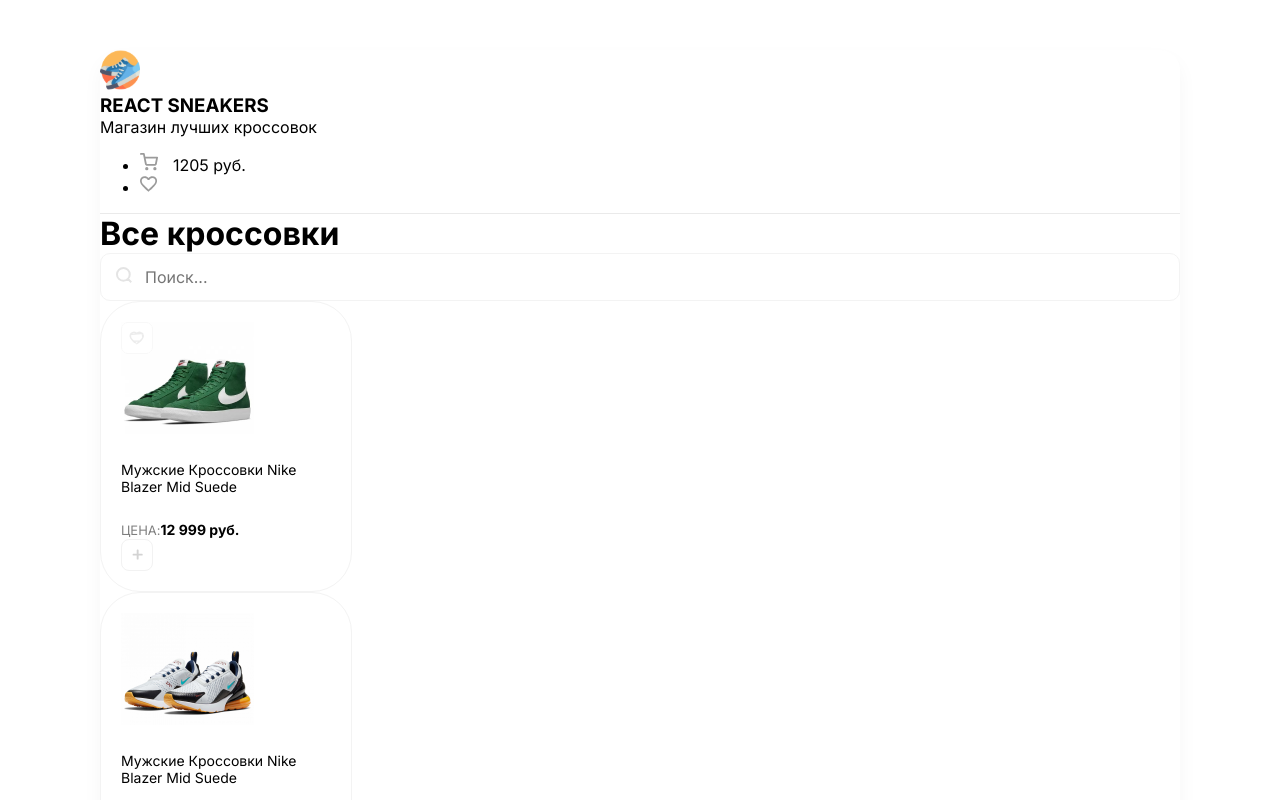
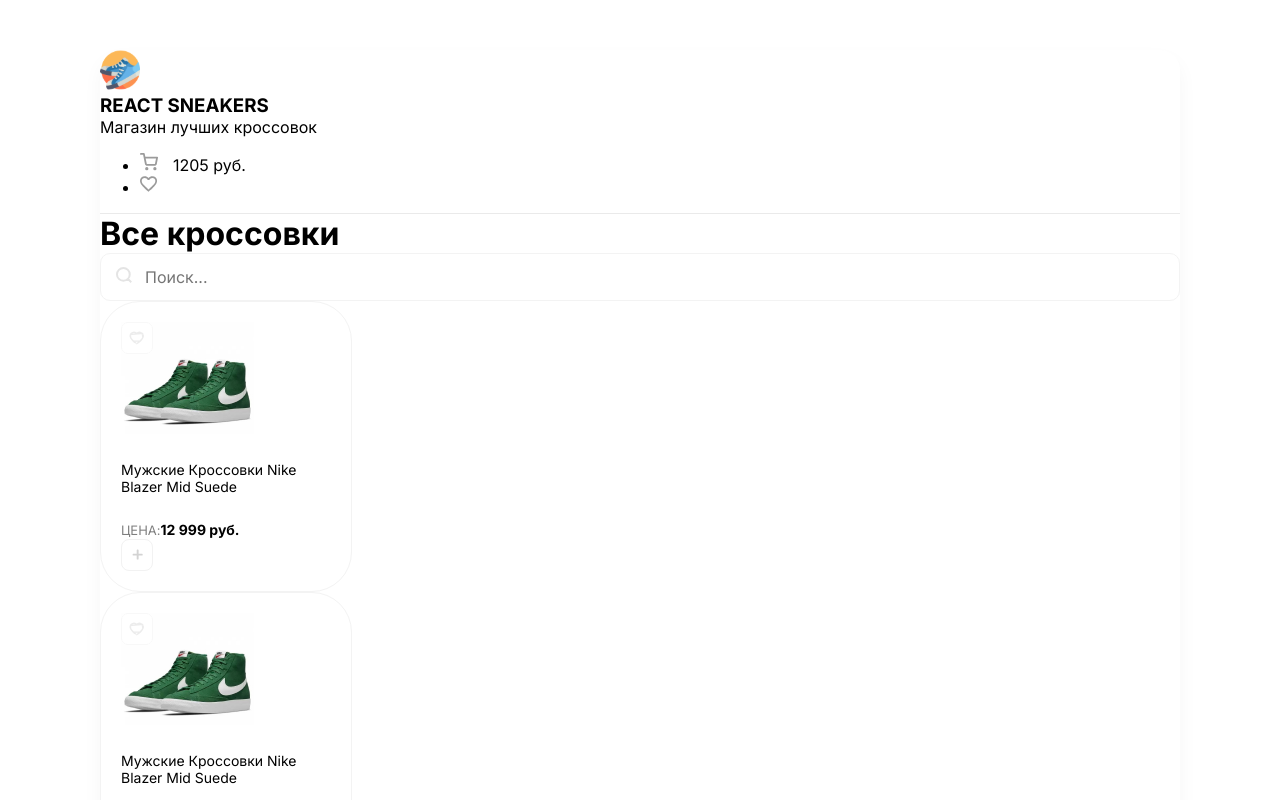
Before and after one commit to RV87K/sneakers-react, a React (Create React App) app: page / in a window 1280 px wide. Shown: the top 800 px of the page. Built offline with nearby package versions, Linux system fonts and the light colour scheme.

Commit message:
refactor: working with props for Card-component

```diff
--- a/src/App.js
+++ b/src/App.js
@@ -1,6 +1,11 @@
 import Card from "./components/Card";
 import Drawer from "./components/Drawer";
 import Header from "./components/Header";
+
+const arr = [
+  {name: 'Мужские Кроссовки Nike Blazer Mid Suede', price: 12999},
+  {name: 'Мужские Кроссовки Nike Air Max 270', price: 15600},
+];
 
 function App() {
   return (
@@ -16,8 +21,11 @@
           </div>
         </div>
         <div className="d-flex">
-          <Card />
-          <div className="card">
+          {arr.map( obj => (
+            <Card/>
+          ))}
+
+          {/* <div className="card">
             <img width={133} height={112} src="/img/sneakers/2.jpg" />
             <h5>Мужские Кроссовки Nike Blazer Mid Suede</h5>
             <div className="d-flex justify-between align-center">
@@ -55,7 +63,7 @@
                 <img width={11} height={11} src="/img/plus.svg" alt="plus button" />
               </button>
             </div>
-          </div>
+          </div> */}
         </div>
       </div>
     </div>
```
